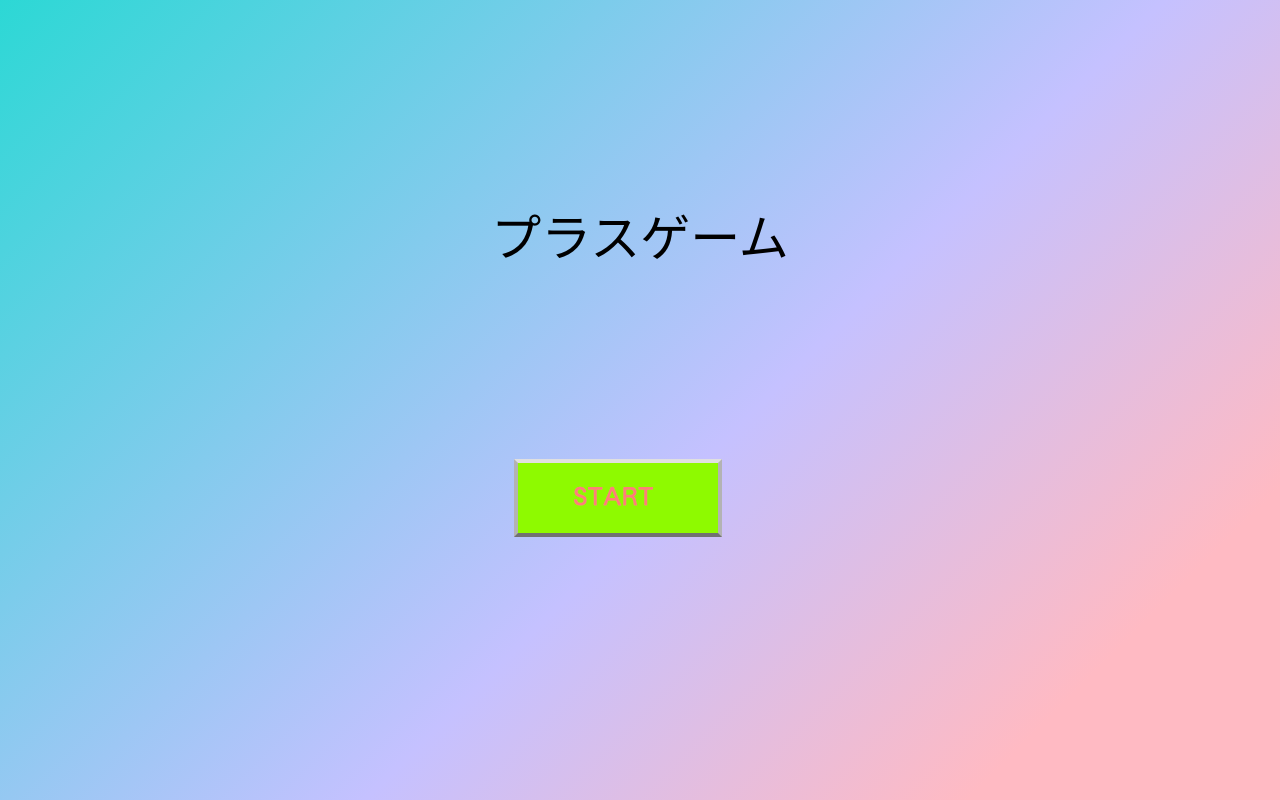
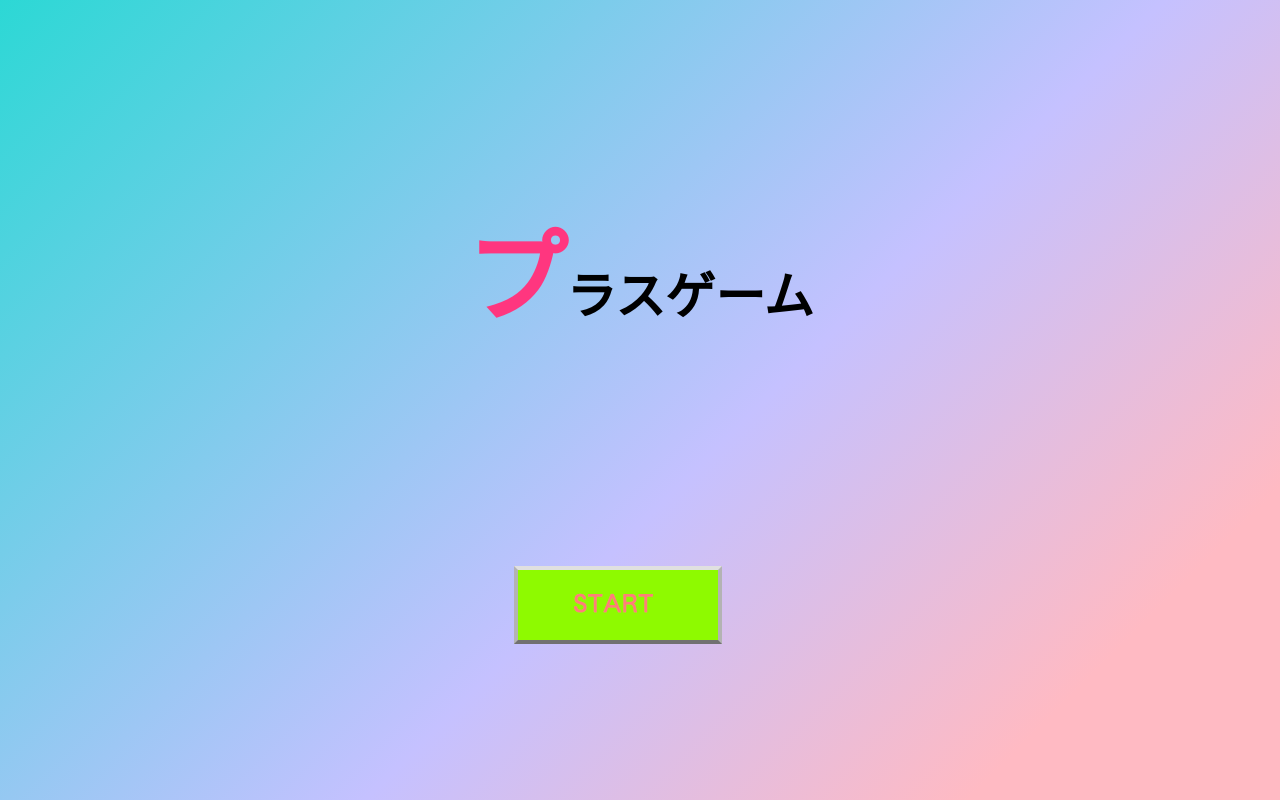
Before and after one commit to Toshihira09/plus_game, a plain HTML site: page index.html in a window 1280 px wide. Drawn offline with Linux system fonts and the light colour scheme.

Commit message:
タイトルの１文字目の色を変更

```diff
--- a/css/style.css
+++ b/css/style.css
@@ -6,6 +6,11 @@ body{
   font-size: 50px;
   text-align: center;
   padding: 15%;
+}
+
+h1:first-letter{
+  color: #FF367F;
+  font-size: 200%;
 }
 
 .button{
--- a/index.html
+++ b/index.html
@@ -7,7 +7,7 @@
   </head>
 <body>
   <div id="play_screen">
-    <div id="title" class="start_screen">プラスゲーム</div>
+    <h1 id="title" class="start_screen">プラスゲーム</h1>
     <div id="start" class="start_screen button"><img src="image/start.png" alt=""></div>
     <div id="setting">
       <div id="caution"></div>
```
